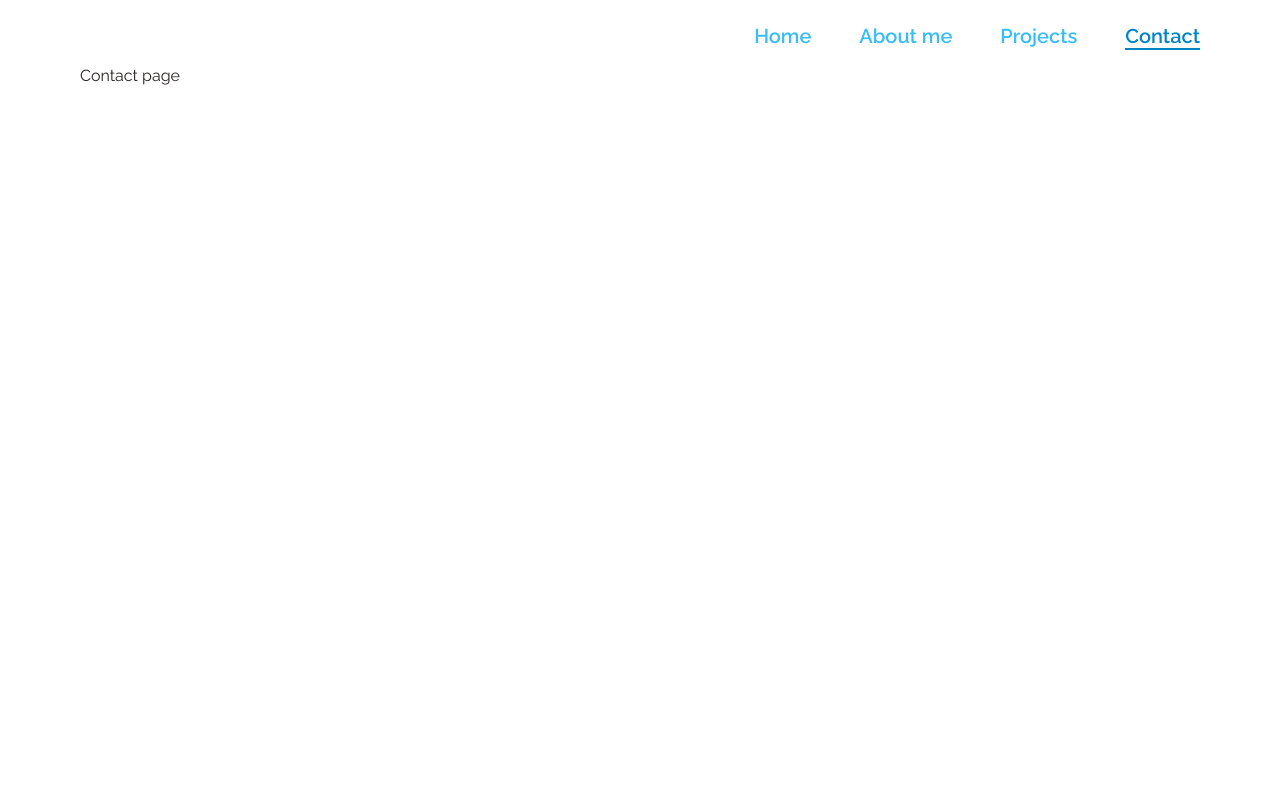
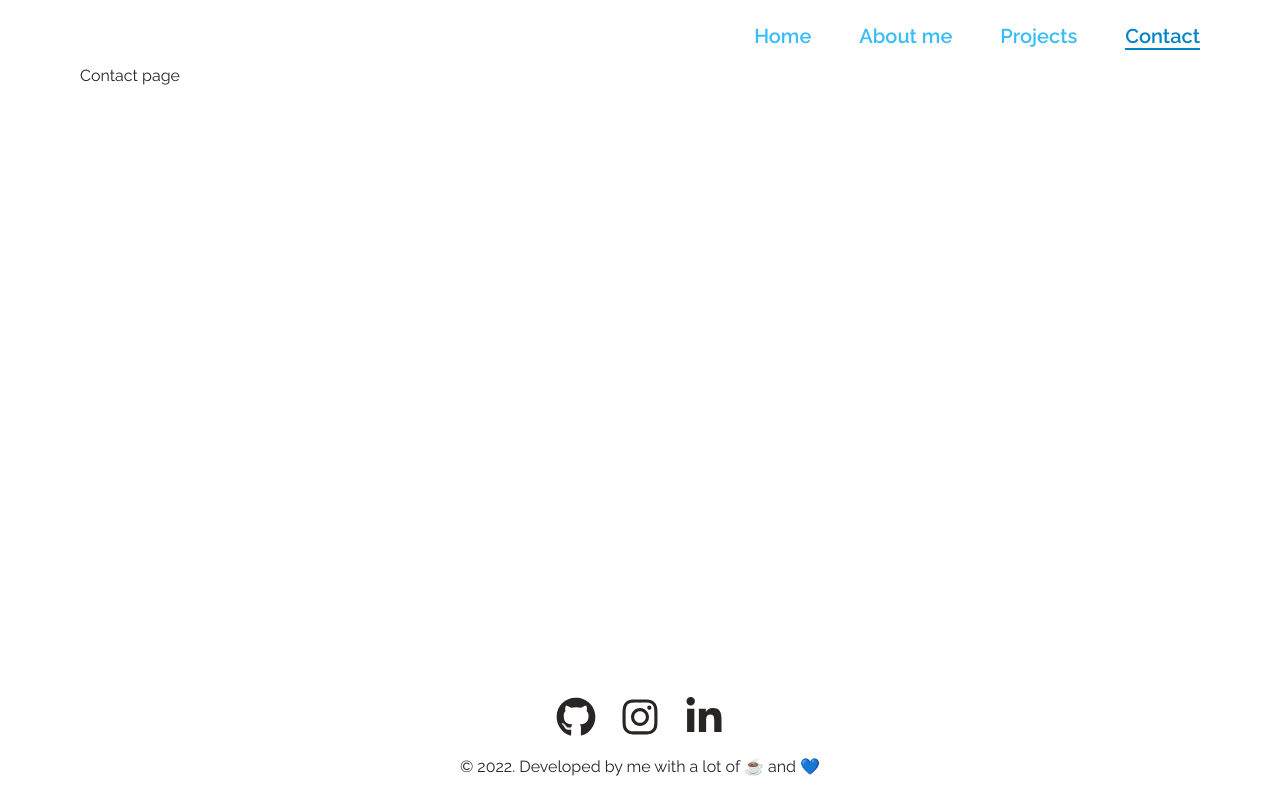
Before and after one commit to AlfredoPrograma/alfredoprograma-portfolio, a Next.js app: page /contact in a window 1280 px wide. Built offline with nearby package versions, Linux system fonts and the light colour scheme.

Commit message:
[FEAT]: add main footer

```diff
--- /dev/null
+++ b/components/Footer/Footer.module.scss
@@ -0,0 +1,31 @@
+@use 'styles/colors' as colors;
+
+.footer {
+  display: flex;
+  flex-direction: column-reverse;
+  align-items: center;
+  gap: 1rem;
+
+  .socialMediaWrapper {
+    display: flex;
+    gap: 1.5rem;
+
+    .iconWrapper {
+      & > svg > path {
+        transition: color 0.2s;
+      }
+
+      &:hover {
+       & > svg > path {
+          color: colors.$primary-medium;
+        }
+      }
+
+      .icon {
+        width: 2.5rem;
+        height: 2.5rem;
+      }
+    }
+
+  }
+}
--- /dev/null
+++ b/components/Footer/Footer.tsx
@@ -0,0 +1,38 @@
+import styles from './Footer.module.scss'
+import {
+  FaGithub as GithubIcon,
+  FaInstagram as InstagramIcon,
+  FaLinkedinIn as LinkedInIcon,
+} from 'react-icons/fa'
+import Link from 'next/link'
+
+const Footer = () => {
+  return (
+    <footer className={styles.footer}>
+      <div className={styles.copyrightWrapper}>
+        <i className="bi bi-github"></i>
+        &copy; 2022. Developed by me with a lot of ☕ and 💙
+      </div>
+
+      <div className={styles.socialMediaWrapper}>
+        <Link href="#">
+          <a className={styles.iconWrapper}>
+            <GithubIcon className={styles.icon} />
+          </a>
+        </Link>
+        <Link href="#">
+          <a className={styles.iconWrapper}>
+            <InstagramIcon className={styles.icon} />
+          </a>
+        </Link>
+        <Link href="#">
+          <a className={styles.iconWrapper}>
+            <LinkedInIcon className={styles.icon} />
+          </a>
+        </Link>
+      </div>
+    </footer>
+  )
+}
+
+export default Footer
--- /dev/null
+++ b/components/Footer/index.ts
@@ -0,0 +1 @@
+export { default as Footer } from './Footer'
--- a/layouts/MainLayout/MainLayout.tsx
+++ b/layouts/MainLayout/MainLayout.tsx
@@ -1,3 +1,4 @@
+import { Footer } from 'components/Footer'
 import { NavBar } from 'components/NavBar'
 import { AnimatePresence } from 'framer-motion'
 import styles from './MainLayout.module.scss'
@@ -14,6 +15,8 @@ const MainLayout = ({ children }: MainLayoutProps) => {
       <AnimatePresence>
         <main className={styles.main}>{children}</main>
       </AnimatePresence>
+
+      <Footer />
     </div>
   )
 }
--- a/package.json
+++ b/package.json
@@ -9,12 +9,12 @@
     "lint": "next lint"
   },
   "dependencies": {
-    "@heroicons/react": "^2.0.8",
     "classnames": "^2.3.1",
     "framer-motion": "^7.2.1",
     "next": "12.2.5",
     "react": "18.2.0",
     "react-dom": "18.2.0",
+    "react-icons": "^4.4.0",
     "sass": "^1.54.5"
   },
   "devDependencies": {
```
Also changed, not shown: 1 other file (tests, documents, lock files or other folders).
